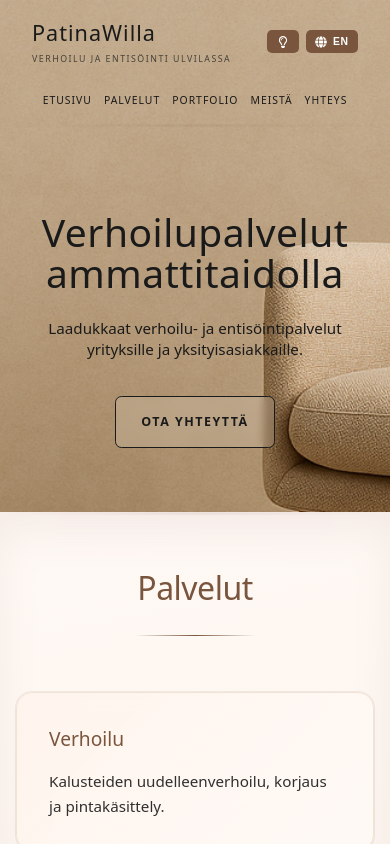
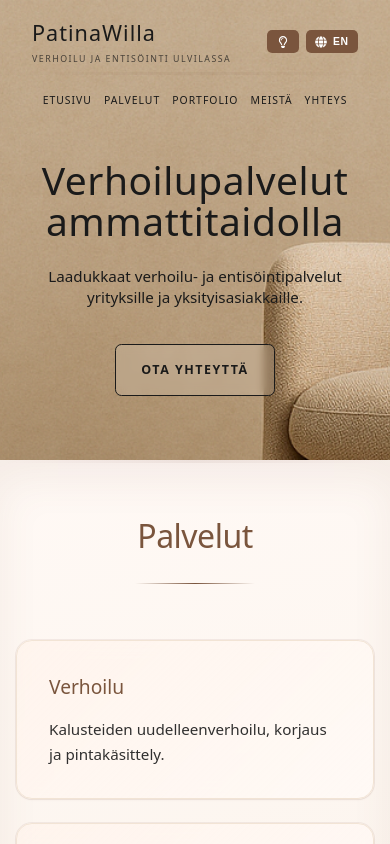
Before and after one commit to jlipponen/patinawilla, a React (Vite) app: page / in a window 390 px wide. Shown: the top 844 px of the page. Built offline with nearby package versions, Linux system fonts and the light colour scheme; no server answers.

Commit message:
Make header stick all the way down

```diff
--- a/src/styles/global.css
+++ b/src/styles/global.css
@@ -63,12 +63,20 @@ a { color: var(--color-accent); text-decoration: none; }
 a:hover { color: var(--color-accent-hover); }
 
 header {
-    position: sticky;
+    /* Fix header to viewport so it remains visible while scrolling.
+       Using fixed avoids subtle containing-block issues that can stop
+       position:sticky from behaving consistently across nested layouts. */
+    position: fixed;
     top: 0;
-    z-index: 10;
+    left: 0;
+    right: 0;
+    z-index: 1000;
     background: transparent;
     padding: 1.05rem 1rem .85rem;
 }
+
+/* Reserve space for the fixed header so document content doesn't sit under it */
+main { margin-top: 5.25rem; }
 
 [data-theme="dark"] header {
     background: var(--color-bg-alt); /* Use a darker background color for dark mode */
@@ -216,7 +224,7 @@ nav a:hover {
 section {
     padding: 6rem 0;
     position: relative;
-    overflow: hidden;
+    overflow: visible;
 }
 
 /* Section-specific backgrounds */
@@ -578,6 +586,9 @@ button { cursor: pointer; }
     nav ul { justify-content: center; }
     nav a { font-size: .65rem; }
 
+    /* Reduce top offset on small screens (header is a bit shorter) */
+    main { margin-top: 4.5rem; }
+
     /* Hero: stack and center content */
     .hero-inner { flex-direction: column; align-items: center; text-align: center; }
     .hero-content { max-width: 100%; width: 100%; }
```
